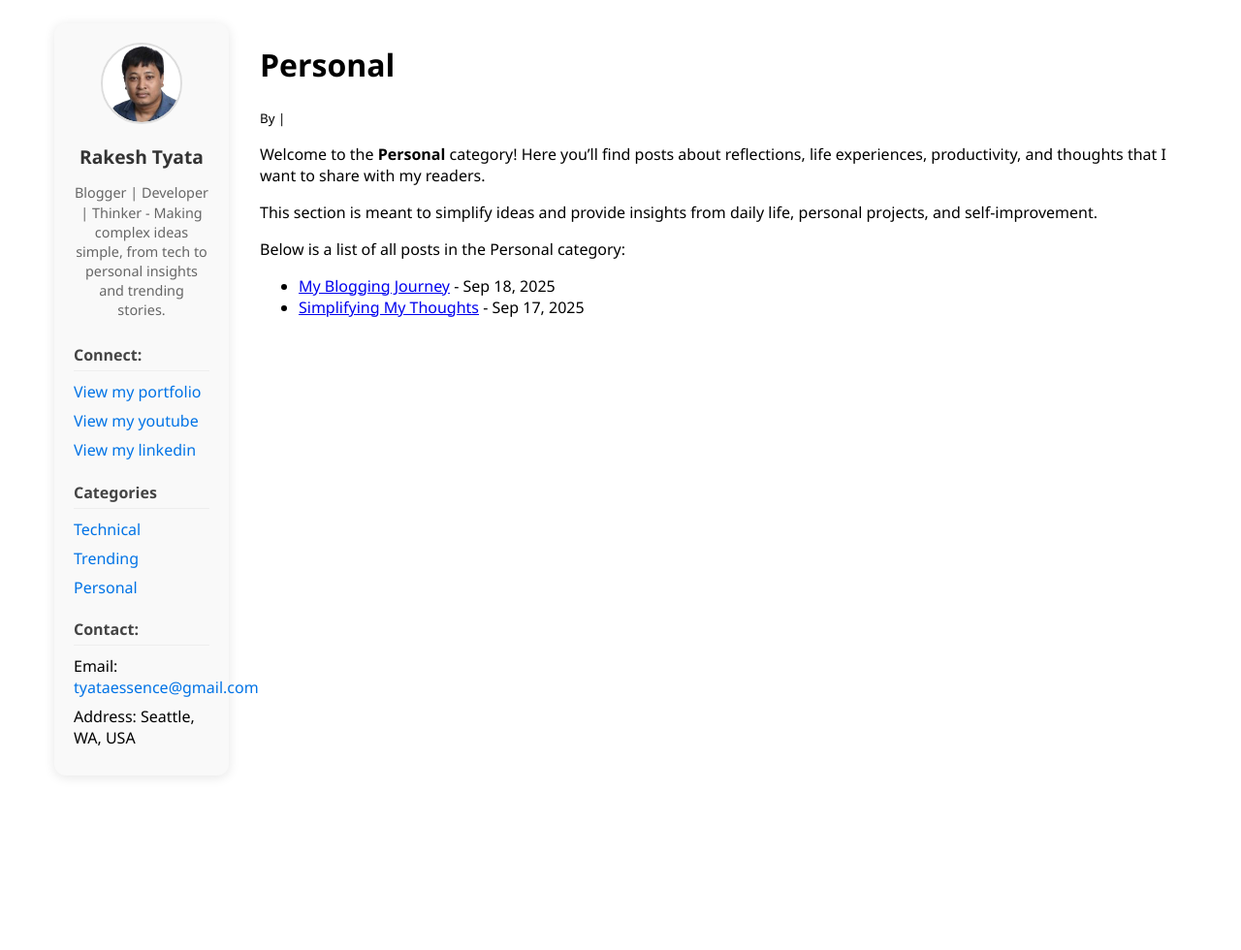
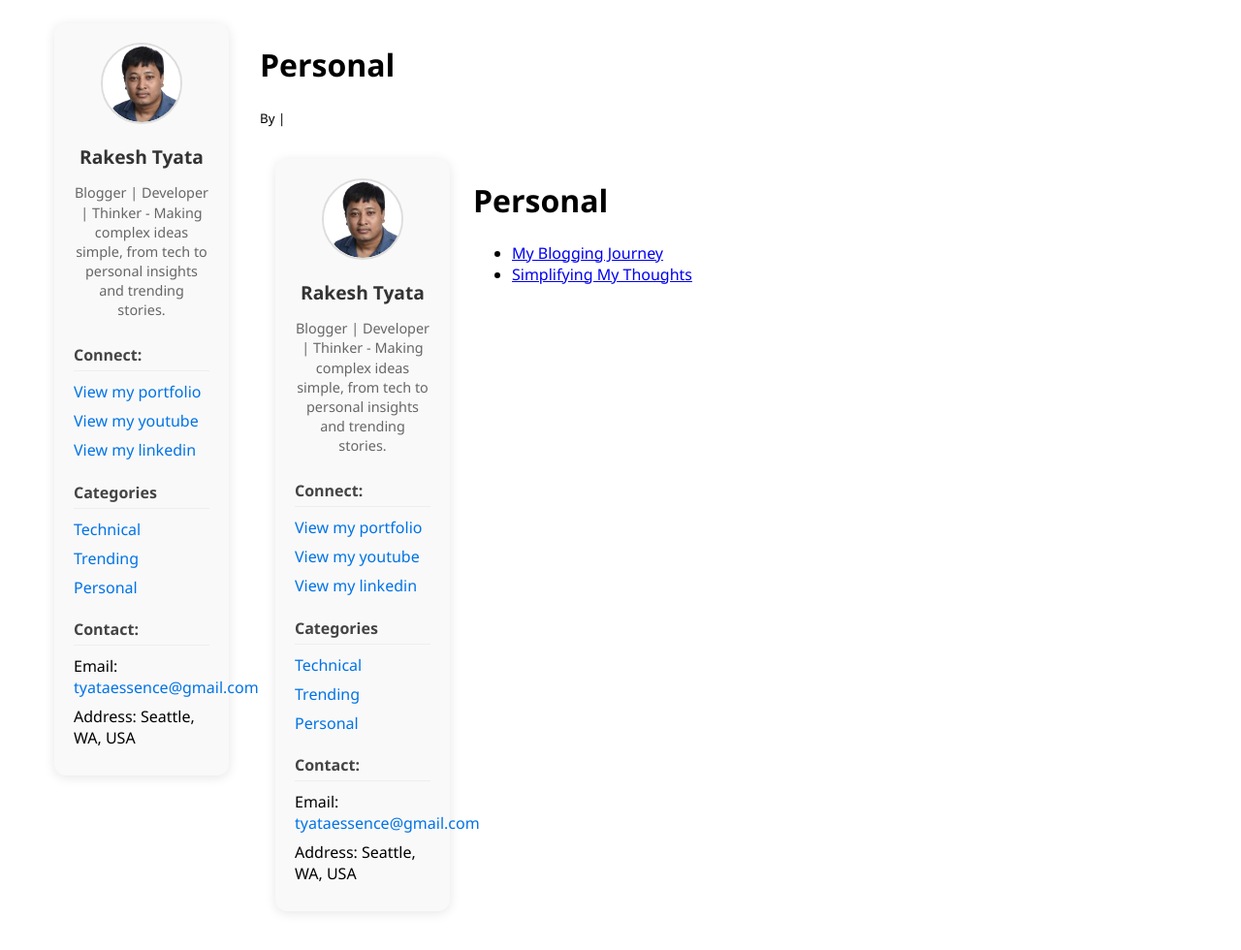
Before and after one commit to tyataessence/tyataessence.github.io, a Jekyll site: the page built from categories/personal.md, in a window 1280 px wide. Shown: the whole page at 97% size. Built offline with Jekyll 4.4.1, drawn with Linux system fonts in a browser that asks for light colours; before the commit the page ends 900 px from its top, so only the background shows below that; part of the change alters nothing that is shown.

Commit message:
fixing the categories again

```diff
--- a/_includes/sidebar.html
+++ b/_includes/sidebar.html
@@ -28,7 +28,6 @@
     </ul>
   </div>
 
-
   <div class="sidebar-section">
     <h4>Contact:</h4>
     <ul class="sidebar-links">
--- a/categories/personal.md
+++ b/categories/personal.md
@@ -1,5 +1,5 @@
 ---
-layout: default
+layout: category
 title: "Personal"
 category: Personal
 permalink: /personal/
--- a/categories/technical.md
+++ b/categories/technical.md
@@ -1,5 +1,5 @@
 ---
-layout: default
+layout: category
 title: "Technical"
 category: Technical
 permalink: /technical/
--- a/categories/trending.md
+++ b/categories/trending.md
@@ -1,5 +1,5 @@
 ---
-layout: default
+layout: category
 title: "Trending"
 category: Trending
 permalink: /trending/
```
Lines whose indentation alone changed are shown as unchanged.
